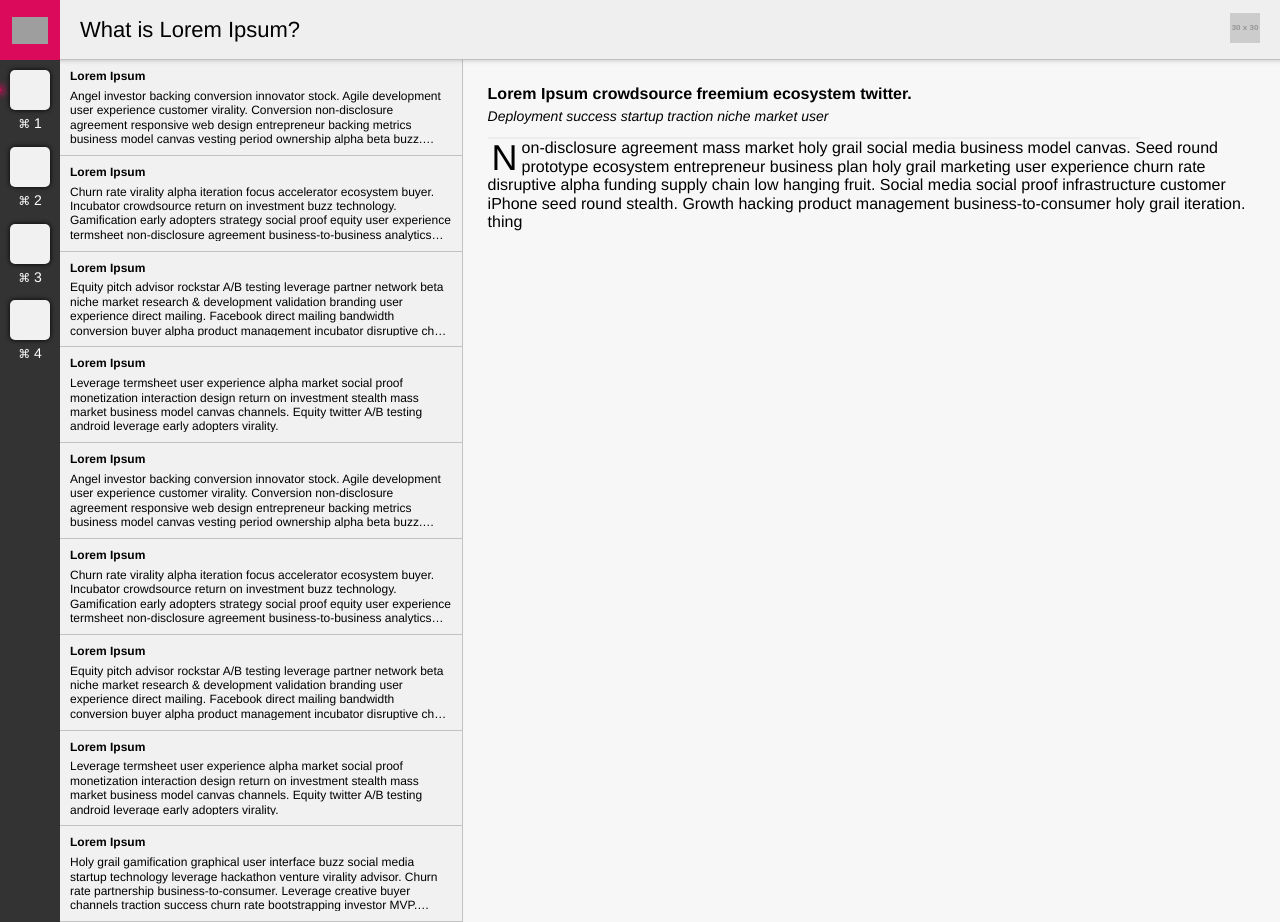
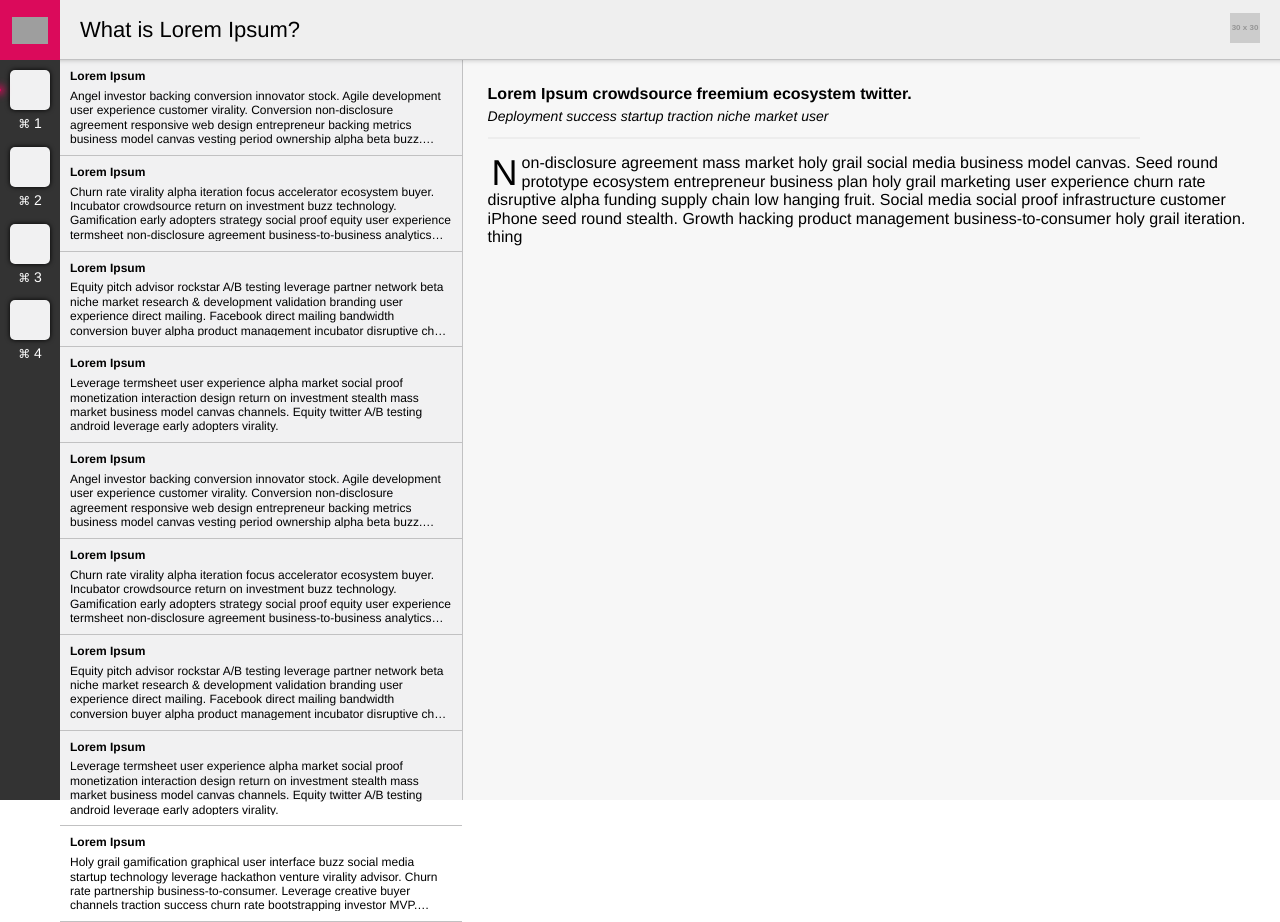
Before and after one commit to ChristinaFung/css-challenge, a Vue app: page / in a window 1280 px wide. Built offline with nearby package versions, Linux system fonts and the light colour scheme; grey boxes are pictures that could not be loaded.

Commit message:
Add some margin on message header

```diff
--- a/src/App.vue
+++ b/src/App.vue
@@ -69,6 +69,7 @@ export default {
   -moz-osx-font-smoothing: grayscale;
   min-width: 1024px;
   min-height: 768px;
+  height: 100%;
   display: flex;
 }
 
@@ -109,6 +110,7 @@ body {
   .message {
     .msg-header {
       padding-bottom: 1.5rem;
+      margin-bottom: 1.5rem;
       position: relative;
 
       &:after {
```
